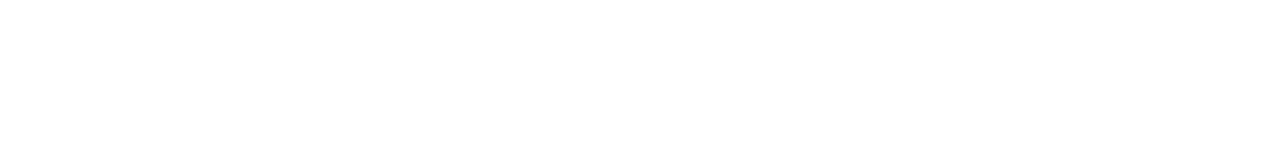
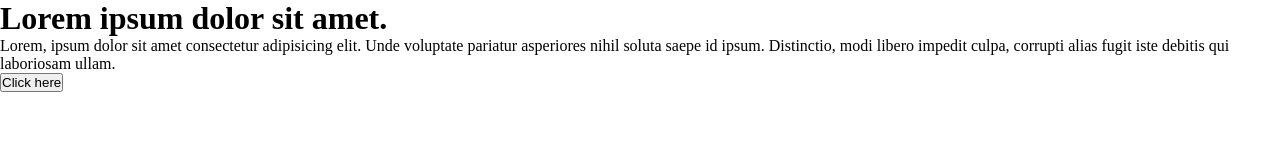
Before and after one commit to Pamdrey/Weekend-class, a plain HTML site: page index.html in a window 1280 px wide. Drawn offline with Linux system fonts and the light colour scheme.

Commit message:
my first commit

```diff
--- a/index.html
+++ b/index.html
@@ -9,7 +9,13 @@
 </head>
 <body>
     <main>
-
+        <h1>
+            Lorem ipsum dolor sit amet.
+        </h1>
+        <p>Lorem, ipsum dolor sit amet consectetur adipisicing elit.
+            Unde voluptate pariatur asperiores nihil soluta saepe id ipsum. Distinctio, modi libero impedit culpa,
+            corrupti alias fugit iste debitis qui laboriosam ullam.</p>
+        <button>Click here</button>
     </main>
 </body>
 </html>
```
